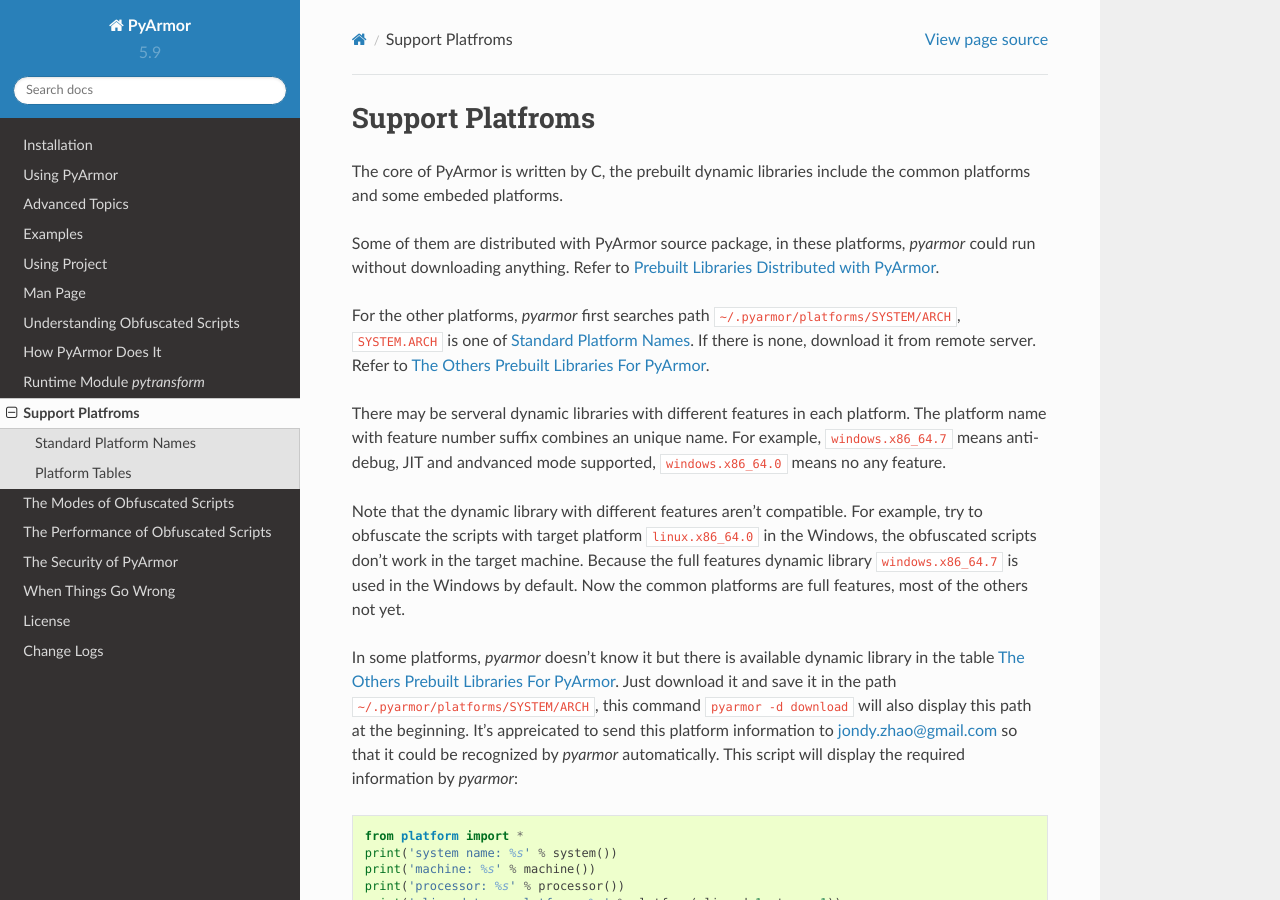
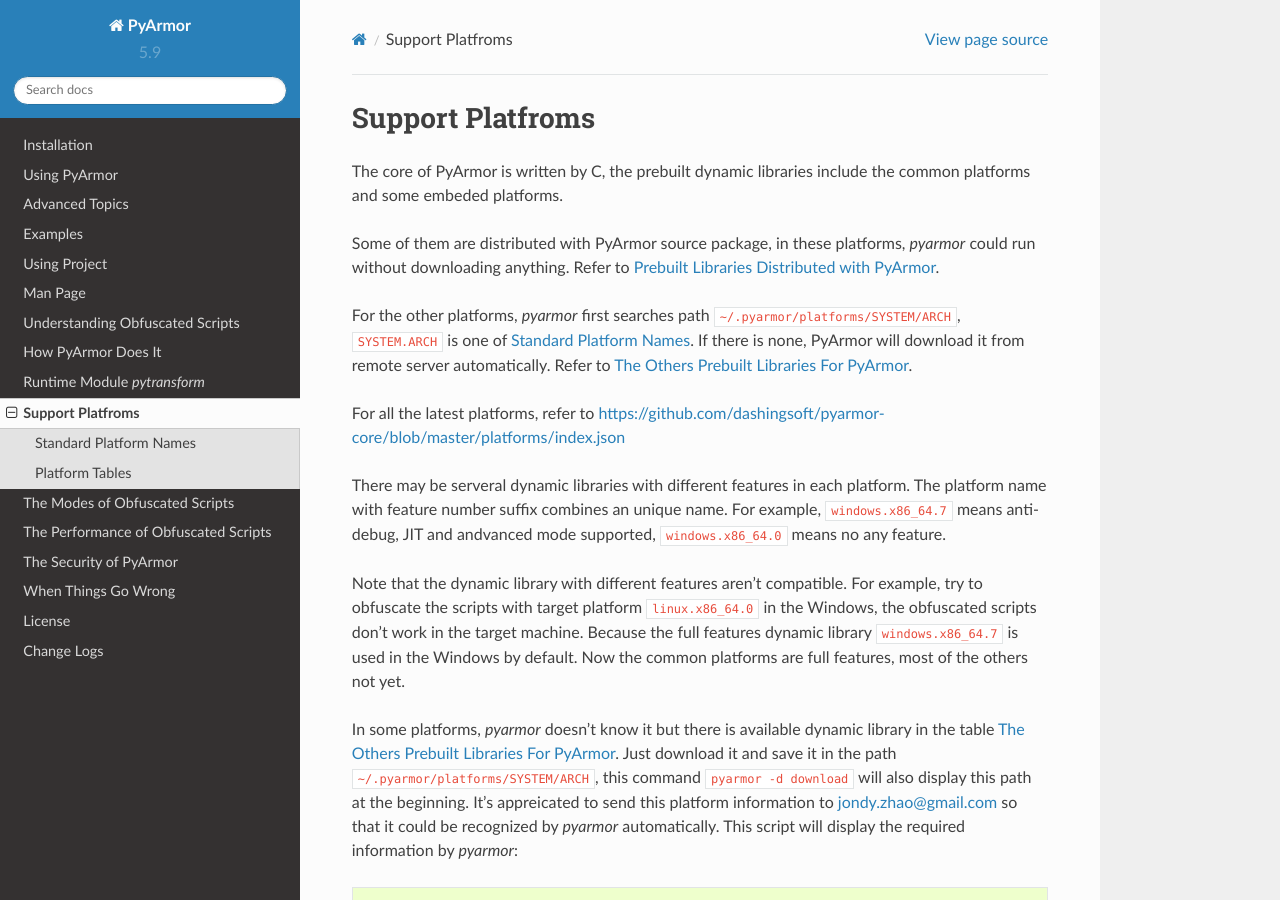
Before and after one commit to dashingsoft/pyarmor, a Sphinx documentation site: the page built from docs/platforms.rst, in a window 1280 px wide and 900 px high. Built offline with Sphinx 7.4.7 and the Read the Docs theme 2.0.0, drawn with Linux system fonts in a browser that asks for light colours.

Commit message:
Refine platforms

```diff
--- a/docs/platforms.rst
+++ b/docs/platforms.rst
@@ -12,8 +12,12 @@
 
 For the other platforms, `pyarmor` first searches path
 ``~/.pyarmor/platforms/SYSTEM/ARCH``, ``SYSTEM.ARCH`` is one of
-`Standard Platform Names`_. If there is none, download it from remote
-server. Refer to `The Others Prebuilt Libraries For PyArmor`_.
+`Standard Platform Names`_. If there is none, PyArmor will download it
+from remote server automatically. Refer to `The Others Prebuilt
+Libraries For PyArmor`_.
+
+For all the latest platforms, refer to
+https://github.com/dashingsoft/pyarmor-core/blob/master/platforms/index.json
 
 There may be serveral dynamic libraries with different features in
 each platform. The platform name with feature number suffix combines
```
